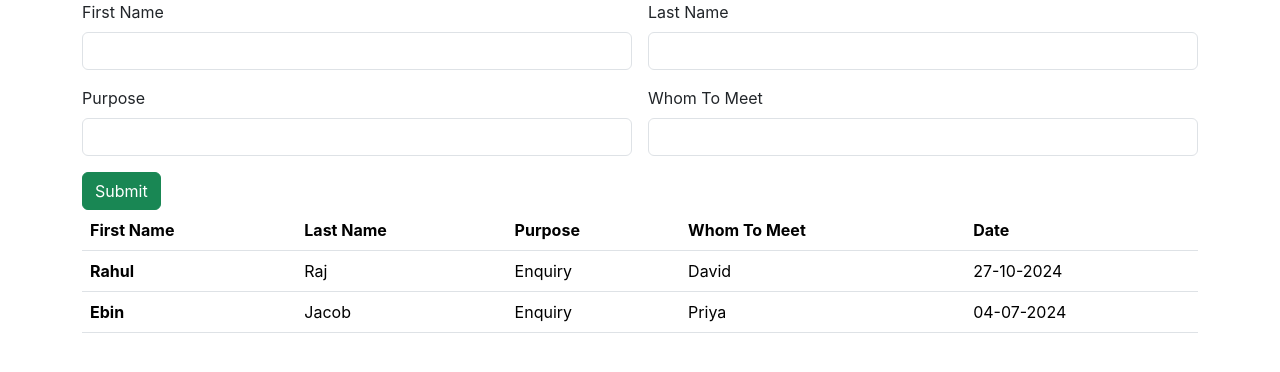
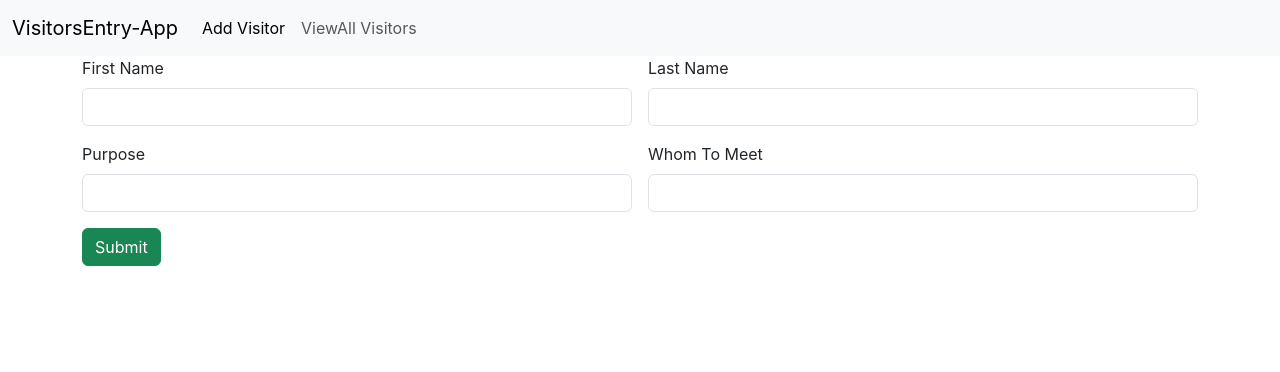
Before and after one commit to Linotom/visitorsentry-app, a React (Create React App) app: page / in a window 1280 px wide. Shown: the top 372 px of the page. Built offline with nearby package versions, Linux system fonts and the light colour scheme.

Commit message:
Navbar  Created

```diff
--- a/package.json
+++ b/package.json
@@ -8,6 +8,7 @@
     "@testing-library/user-event": "^13.5.0",
     "react": "^18.3.1",
     "react-dom": "^18.3.1",
+    "react-router-dom": "^6.26.0",
     "react-scripts": "5.0.1",
     "web-vitals": "^2.1.4"
   },
--- a/src/App.js
+++ b/src/App.js
@@ -2,12 +2,17 @@
 import './App.css';
 import AddVisitor from './components/AddVisitor';
 import ViewAllVisitors from './components/ViewAllVisitors';
+import { BrowserRouter, Route, Routes } from 'react-router-dom';
 
 function App() {
   return (
     <div>
-      <AddVisitor/>
-      <ViewAllVisitors/>
+     <BrowserRouter>
+     <Routes>
+      <Route path='/' element={<AddVisitor/>}/>
+      <Route path='/Viewall' element={<ViewAllVisitors/>}/>
+     </Routes>
+     </BrowserRouter>
     </div>
   );
 }
--- a/src/components/AddVisitor.jsx
+++ b/src/components/AddVisitor.jsx
@@ -1,8 +1,13 @@
 import React from 'react'
+import Navbar from './Navbar'
 
 const AddVisitor = () => {
   return (
-    <div><div className="container">
+
+    <div>
+      <Navbar/>
+
+        <div className="container">
         <div className="row">
             <div className="col col-12 col-sm-12 col-md-12 col-lg-12 col-xl-12 col-xxl-12">
                 <div className="row g-3">
--- /dev/null
+++ b/src/components/Navbar.jsx
@@ -0,0 +1,28 @@
+import React from 'react'
+
+const Navbar = () => {
+  return (
+    <div>
+      <nav class="navbar navbar-expand-lg bg-body-tertiary">
+  <div class="container-fluid">
+    <a class="navbar-brand" href="#">VisitorsEntry-App</a>
+    <button class="navbar-toggler" type="button" data-bs-toggle="collapse" data-bs-target="#navbarNav" aria-controls="navbarNav" aria-expanded="false" aria-label="Toggle navigation">
+      <span class="navbar-toggler-icon"></span>
+    </button>
+    <div class="collapse navbar-collapse" id="navbarNav">
+      <ul class="navbar-nav">
+        <li class="nav-item">
+          <a class="nav-link active" aria-current="page" href="/">Add Visitor</a>
+        </li>
+        <li class="nav-item">
+          <a class="nav-link" href="/Viewall">ViewAll Visitors</a>
+        </li>
+      </ul>
+    </div>
+  </div>
+</nav>
+    </div>
+  )
+}
+
+export default Navbar
--- a/src/components/ViewAllVisitors.jsx
+++ b/src/components/ViewAllVisitors.jsx
@@ -1,8 +1,10 @@
 import React from 'react'
+import Navbar from './Navbar'
 
 const ViewAllVisitors = () => {
   return (
     <div>
+        <Navbar/>
         <div className="container">
             <div className="row">
                 <div className="col col-12 col-sm-12 col-md-12 col-lg-12 col-xl-12 col-xxl-12">
```
Also changed, not shown: 1 other file (tests, documents, lock files or other folders).
